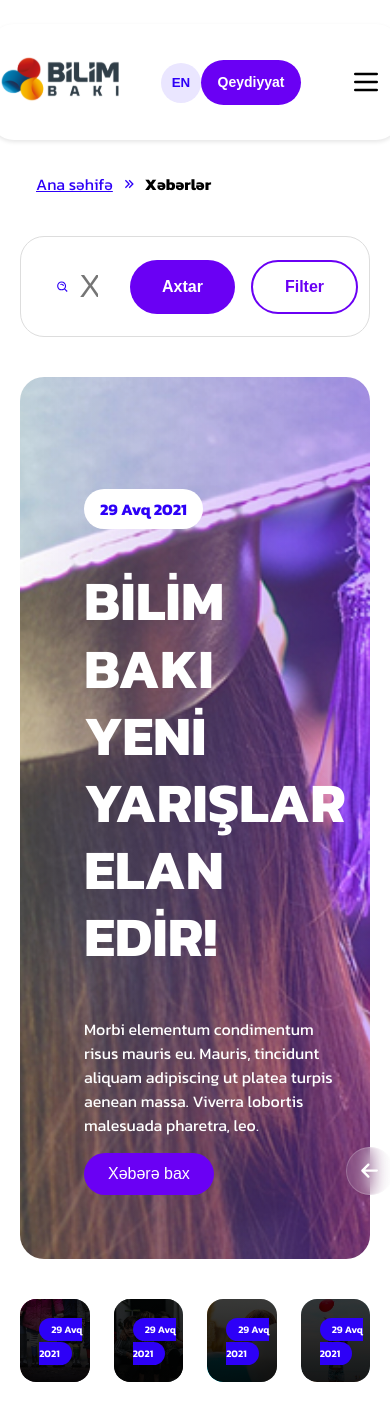
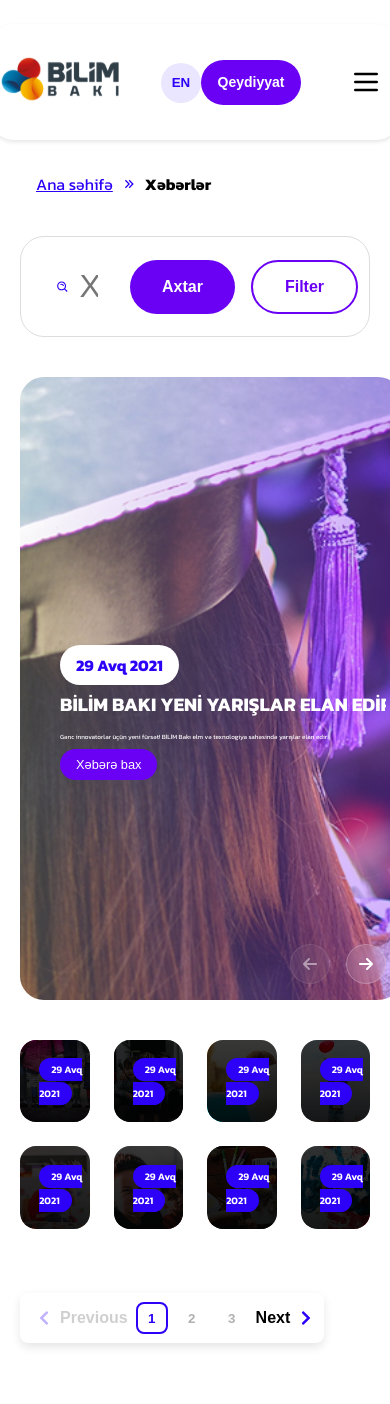
Before and after one commit to 4notF0und4/bilim-baku, a Next.js app: page /news in a window 390 px wide. Shown: the top 1404 px of the page. Built offline with nearby package versions, Linux system fonts and the light colour scheme.

Commit message:
Add slider for news headlines, mailto functionality, and phone click handler

```diff
--- a/app/labs/tech/page.module.css
+++ b/app/labs/tech/page.module.css
@@ -1,12 +1,10 @@
 
-.container {
+.labContainer {
     display: flex;
     flex-direction: column;
-    align-items: center;
     padding: 6rem;
     margin: 0 auto;
     margin-top: 7.5rem;
-
   }
 
   .contentLayout {
@@ -14,16 +12,18 @@
     border-radius: 2rem;
     display: flex;
     gap: 2rem;
-    padding: 4rem;
+    padding: 2rem;
   }
-
+  .parent, .right {
+    flex: 1;
+  }
 
   .ageGroups {
     display: flex;
     justify-content: center;
     align-self: flex-start;
     gap: 1rem;
-    margin-bottom: 2rem;
+    margin: 2rem 0;
   }
 
   .ageGroup1,
@@ -50,35 +50,53 @@
 
    .parent {
     display: grid;
-    grid-template-columns: repeat(4, 200px);
-    grid-template-rows: repeat(4, 200px);
+    grid-template-columns: repeat(4, 150px);
+    grid-template-rows: repeat(4, 150px);
     gap: 1rem;
+    flex-grow: 1;
+    flex-shrink: 1;
 }
 
-.div1 {
+.imageDiv {
+  position: relative;
+  grid-column: span 2;
+  grid-row: span 2;
+}
+
+.imageContainer1 {
 grid-column: 1 / 5;
 grid-row: 1 / 3;
 }
 
-.div2 {
+.imageContainer2 {
 grid-column: 1 / 3;
 grid-row: 3 / 5;
 }
 
-.div3 {
+.imageContainer3 {
     grid-column: 3 / 5;
     grid-row: 4 / 5;
+}
+
+.imageContainer4 {
+  grid-column: 3 / 5;
+  grid-row: 3 / 4;
 }
 
 
   .image {
     object-fit: cover;
-    border-radius: 8px;
+    border-radius: 0.5rem;
   }
   .right {
     display: flex;
     flex-direction: column;
     margin-bottom: 2rem;
+    flex-grow: 1;
+    flex-shrink: 1;
+    min-width: 18rem;
+    text-align: center;
+    max-width: 40rem;
   }
 
   .details {
@@ -159,3 +177,65 @@
   .registrationButton:hover {
     opacity: 0.9;
   }
+
+  @media (max-width: 48rem) {
+  .contentLayout {
+    flex-direction: column;
+    align-items: center;
+    text-align: center;
+    padding: 2rem;
+    gap: 1.5rem;
+  }
+  .parent {
+    display: flex;
+    flex-wrap: wrap;
+    justify-content: center;
+    gap: 1rem;
+  }
+  .right {
+    text-align: center;
+    max-width: 100%;
+  }
+  .labTitle {
+    font-size: 1.3rem;
+    letter-spacing: 0.3rem;
+  }
+  .labName {
+    font-size: 2.5rem;
+  }
+  .description {
+    font-size: 0.9rem;
+  }
+  .topicsTitle {
+    font-size: 1rem;
+  }
+  .topic {
+    padding: 0.8rem;
+    font-size: 0.9rem;
+  }
+  .registrationButton {
+    padding: 0.8rem 2rem;
+    font-size: 0.9rem;
+  }
+}
+
+@media (max-width: 30rem) {
+  .contentLayout {
+    padding: 1.5rem;
+  }
+  .labName {
+    font-size: 2rem;
+  }
+  .description {
+    font-size: 0.85rem;
+  }
+  .topicsGrid {
+    flex-direction: column;
+    align-items: center;
+  }
+  .topic {
+    font-size: 0.85rem;
+    text-align: center;
+    width: 100%;
+  }
+}
--- a/app/news/[id]/page.tsx
+++ b/app/news/[id]/page.tsx
@@ -1,4 +1,4 @@
-'use client'
+
 import Image from "next/image";
 import styles from "./page.module.css";
 import Breadcrumbs from "@/shared/components/navigation/Breadcrumb";
--- a/app/news/heroSection/Hero.tsx
+++ b/app/news/heroSection/Hero.tsx
@@ -1,40 +1,89 @@
 'use client'
-import { useRouter } from 'next/navigation';
-import React from 'react'
-import styles from './hero.module.css'
+import { useState } from "react";
+import { useRouter } from "next/navigation";
+import styles from "./hero.module.css";
 import { FaArrowLeft, FaArrowRight } from "react-icons/fa6";
 
-
+const slides = [
+  {
+    date: "29 Avq 2021",
+    title: "BİLİM BAKI YENİ YARIŞLAR ELAN EDİR!",
+    description: "Gənc innovatorlar üçün yeni fürsət! BİLİM Bakı elm və texnologiya sahəsində yarışlar elan edir.",
+  },
+  {
+    date: "12 Sen 2021",
+    title: "STEM TƏLİMLƏRİNƏ QEYDİYYAT BAŞLADI!",
+    description: "İbtidai və orta məktəb şagirdləri üçün STEM dərslərinə qeydiyyat açıqdır. İştirak edin!",
+  },
+  {
+    date: "5 Okt 2021",
+    title: "ROBOTOTEXNİKA WORKSHOPU KEÇİRİLƏCƏK!",
+    description: "Texnologiya həvəskarları üçün pulsuz robototexnika seminarı təşkil ediləcək.",
+  },
+  {
+    date: "20 Noy 2021",
+    title: "3D MODEL LAYİHƏ YARIŞMASI BAŞLAYIR!",
+    description: "Dizayn və 3D modelləşdirmə bacarıqlarınızı sınayın! Qalibləri mükafatlar gözləyir.",
+  },
+  {
+    date: "15 Dek 2021",
+    title: "KİÇİK YAŞLI ŞAGİRDLƏR ÜÇÜN PROQRAMLAŞDIRMA!",
+    description: "6-10 yaş arası uşaqlar üçün əyləncəli və interaktiv proqramlaşdırma dərsləri başlayır.",
+  },
+];
 
 const Hero: React.FC = () => {
   const router = useRouter();
+  const [currentSlide, setCurrentSlide] = useState(0);
+
+  const nextSlide = () => {
+    setCurrentSlide((prev) => (prev + 1) % slides.length);
+  };
+
+  const prevSlide = () => {
+    setCurrentSlide((prev) => (prev - 1 + slides.length) % slides.length);
+  };
+
   const handleNewsClick = () => {
-  router.push('/news/1');
-}
+    router.push(`/news/${currentSlide + 1}`);
+  };
+
   return (
     <section className={styles.hero}>
-        <div className={styles.content}>
-            {/* sol teref */}
+      <div className={styles.slider}>
+        <div
+          className={styles.content}
+          style={{ transform: `translateX(-${currentSlide * 100}%)` }}
+        >
+          {slides.map((slide, index) => (
+            <div key={index} className={styles.slide}>
               <div className={styles.textContent}>
-            <span className={styles.date}>29 Avq 2021</span>
-            <h2 className={styles.title}>BİLİM BAKI YENİ YARIŞLAR ELAN EDİR!</h2>
-            <p className={styles.description}>Morbi elementum condimentum risus mauris eu. Mauris, tincidunt
-            aliquam adipiscing ut platea turpis aenean massa. Viverra lobortis
-            malesuada pharetra, leo.</p>
-            <button className={styles.newsButton} onClick={handleNewsClick}>Xəbərə bax</button>
+                <span className={styles.date}>{slide.date}</span>
+                <h2 className={styles.title}>{slide.title}</h2>
+                <p className={styles.description}>{slide.description}</p>
+                <button className={styles.newsButton} onClick={handleNewsClick}>
+                  Xəbərə bax
+                </button>
+              </div>
+            </div>
+          ))}
+        </div>
       </div>
 
-          {/* sag teref */}
       <div className={styles.navigation}>
-            <button className={styles.navButton} ><FaArrowLeft />
+        <button  className={`${styles.navButton} ${currentSlide === 0 ? styles.disabled : ""}`}
+          onClick={prevSlide}
+          disabled={currentSlide === 0}>
+          <FaArrowLeft />
         </button>
-            <button className={styles.navButton}><FaArrowRight />
+        <button className={`${styles.navButton} ${currentSlide === slides.length - 1 ? styles.disabled : ""}`}
+          onClick={nextSlide}
+          disabled={currentSlide === slides.length - 1}>
+          <FaArrowRight />
         </button>
       </div>
+    </section>
+  );
+};
 
-        </div>
-    </section>
-  )
-}
-
-export default Hero
+export default Hero;
--- a/app/news/heroSection/hero.module.css
+++ b/app/news/heroSection/hero.module.css
@@ -1,4 +1,6 @@
 .hero {
+     position: relative;
+    overflow: hidden;
     width: 100%;
     background:
         linear-gradient(to right, rgba(255, 255, 255, 0.1), rgba(111, 0, 255, 0.3)),
@@ -6,24 +8,39 @@
     border-radius: 1.5rem;
     display: flex;
     align-items: center;
-    justify-content: space-between;
+    justify-content: center;
     margin-top: 2.5rem;
 }
 
+.slider {
+    position: relative;
+    width: 100%;
+    max-width: 75rem;
+    height: 100%;
+    overflow: hidden;
+}
 
 .content {
     display: flex;
+    width: 500%;
+    transition: transform 0.5s ease-in-out;
+}
+
+.slide {
+    width: 100%;
+    flex-shrink: 0;
+    display: flex;
+    align-items: flex-end;
     justify-content: space-between;
-    align-items: flex-end;
-    width: 100%;
-    max-width: 75rem;
     padding: 4rem;
+    box-sizing: border-box;
 }
 
 .textContent {
     max-width: 37.5rem;
     color: #ffffff;
     margin-top: 3.5rem;
+    flex: 1;
 }
 
 .date {
@@ -33,18 +50,15 @@
     border-radius: 1.5rem;
     font-size: 1rem;
     font-weight: bold;
-
 }
 
 .title {
     font-size: 3.5rem;
     line-height: 1.2;
-
 }
 
 .description {
     font-size: 1rem;
-
 }
 
 .newsButton {
@@ -55,10 +69,12 @@
     font-size: 1rem;
     border: none;
     cursor: pointer;
-
 }
 
 .navigation {
+    position: absolute;
+    bottom: 2rem;
+    right: 2rem;
     display: flex;
     gap: 1rem;
 }
@@ -78,7 +94,72 @@
     border: 1px solid rgba(255, 255, 255, 0.2);
     transition: 0.3s ease;
 }
+.navButton:disabled {
+    opacity: 0.5;
+    cursor: not-allowed;
+}
+
 
 .navButton:hover {
     background: rgba(255, 255, 255, 0.2);
 }
+@media (max-width: 64rem) {
+    .slide {
+        padding: 2rem;
+    }
+    .title {
+        font-size: 2.5rem;
+    }
+    .textContent {
+        max-width: 30rem;
+    }
+}
+
+@media (max-width: 48rem) {
+    .hero {
+        background-size: cover;
+    background-position: center;
+    }
+    .slide {
+        padding: 1.5rem;
+        align-items: center;
+        min-height: 60vh;
+    }
+    .title {
+        font-size: 1.6rem;
+    }
+    .description {
+        font-size: 0.8rem;
+    }
+    .newsButton {
+        font-size: 0.9rem;
+    }
+    .navigation {
+        bottom: 1rem;
+        right: 1rem;
+    }
+}
+
+@media (max-width: 30rem) {
+    .hero {
+        padding: 1rem;
+        min-height: 70vh;
+    }
+
+    .title {
+        font-size: 1.2rem;
+    }
+    .description {
+        font-size: 0.4rem;
+    }
+
+    .newsButton {
+        padding: 0.5rem 1rem;
+        font-size: 0.8rem;
+    }
+    .navButton {
+        width: 2.5rem;
+        height: 2.5rem;
+        font-size: 1rem;
+    }
+}
--- a/app/page.tsx
+++ b/app/page.tsx
@@ -1,4 +1,3 @@
-'use client'
 import React from "react";
 import Home from "@/modules/home";
 
--- a/shared/components/footer/Footer.tsx
+++ b/shared/components/footer/Footer.tsx
@@ -16,6 +16,27 @@
 
 
 const Footer = () => {
+  const handleCopy = (text: string) => {
+    navigator.clipboard.writeText(text);
+    alert('Kopyalandı');
+  }
+  const handlePhoneClick = () => {
+    const phoneNumber = "+994122222222";
+    window.location.href = `https://wa.me/${phoneNumber}`;
+  };
+
+
+  const handleMailTo = () => {
+    const email = "example@example.com";
+    const subject = encodeURIComponent("Mövzu burada");
+    const body = encodeURIComponent("Mesaj mətni burada.");
+
+    window.open(`https://mail.google.com/mail/?view=cm&fs=1&to=${email}&su=${subject}&body=${body}`, "_blank");
+  };
+
+
+
+
   return (
     <footer className={styles.footer}>
 
@@ -32,15 +53,20 @@
         <h4>Əlaqə</h4>
         <h2>Bizimlə əlaqə</h2>
         <div className={styles.contatcsWrapper}>
-        <FaPhoneVolume size={24} color="#8B85FF" />
-          <h3>+994 12 222 22 22 <MdContentCopy className={styles.copyIcon}/></h3>
+
+        <FaPhoneVolume size={24} color="#8B85FF" onClick={handlePhoneClick} style={{ cursor: 'pointer' }}/>
+          <h3>+994 12 222 22 22 <MdContentCopy className={styles.copyIcon} onClick={() => handleCopy('+994 12 222 22 22')} style={{ cursor: 'pointer' }}/></h3>
           </div>
         <div className={styles.contatcsWrapper}>
-        <BsEnvelopeFill size={24} color="#8B85FF"/>
-        <h3>hello@bilimbaku.com <MdContentCopy className={styles.copyIcon}/></h3></div>
+
+
+
+          <BsEnvelopeFill size={24} color="#8B85FF"  style={{ cursor: 'pointer' }} onClick={handleMailTo}/>
+
+        <h3>hello@bilimbaku.com <MdContentCopy className={styles.copyIcon} onClick={() => handleCopy('hello@bilimbaku.com')} style={{ cursor: 'pointer' }}/></h3></div>
         <div className={styles.contatcsWrapper}>
-        <IoLocationSharp size={24} color="#8B85FF"/>
-        <h3>Nizami küçəsi 12, Bakı <MdContentCopy className={styles.copyIcon}/></h3></div>
+        <IoLocationSharp size={24} color="#8B85FF" style={{ cursor: 'pointer' }}/>
+        <h3>Nizami küçəsi 12, Bakı <MdContentCopy className={styles.copyIcon} onClick={() => handleCopy('Nizami küçəsi 12, Bakı')} style={{ cursor: 'pointer' }}/></h3></div>
         <div className={styles.socialNetworks}>
         <div className={styles.circle}><Facebook/></div>
         <div className={styles.circle}><Twitter/></div>
```
Also changed, not shown: app/contact/contactOptions/ContactOption.tsx (+82 -16 lines), app/labs/tech/page.tsx (+14 -15 lines). Lines whose indentation alone changed are shown as unchanged.
